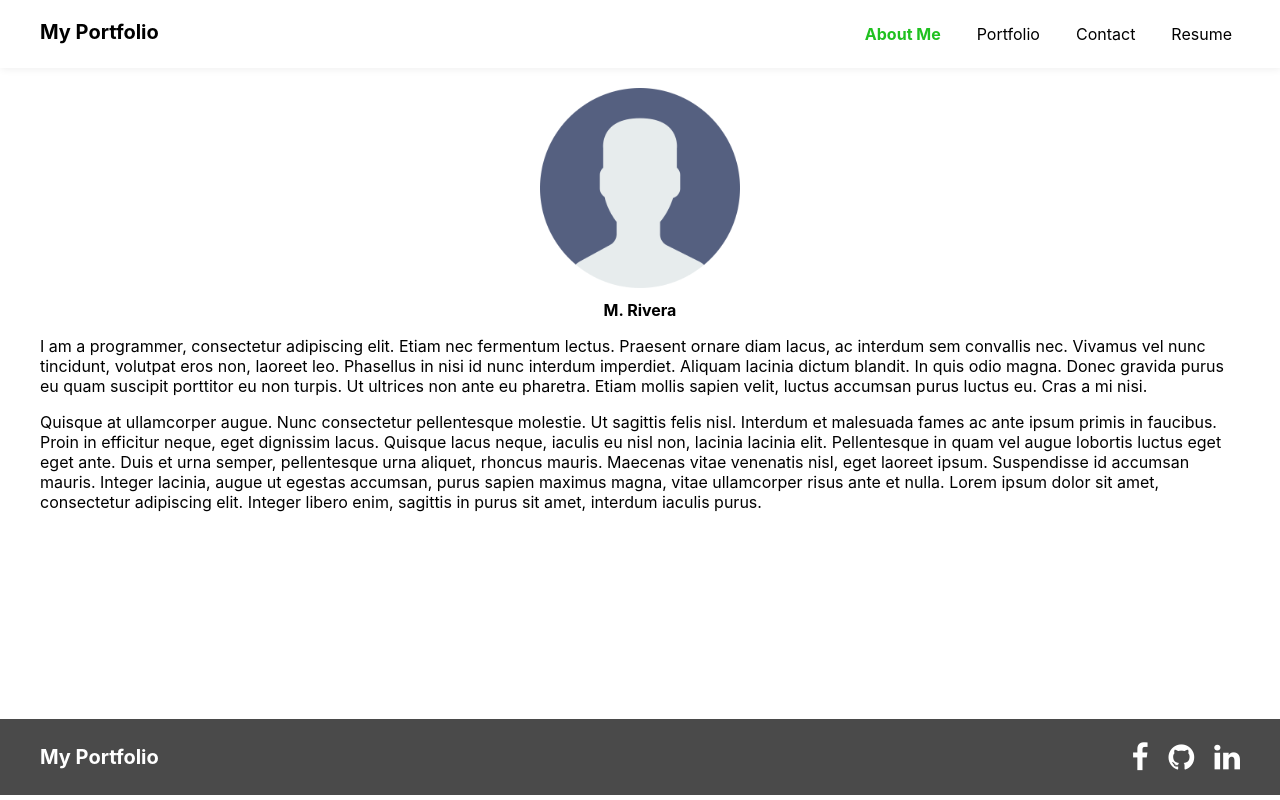
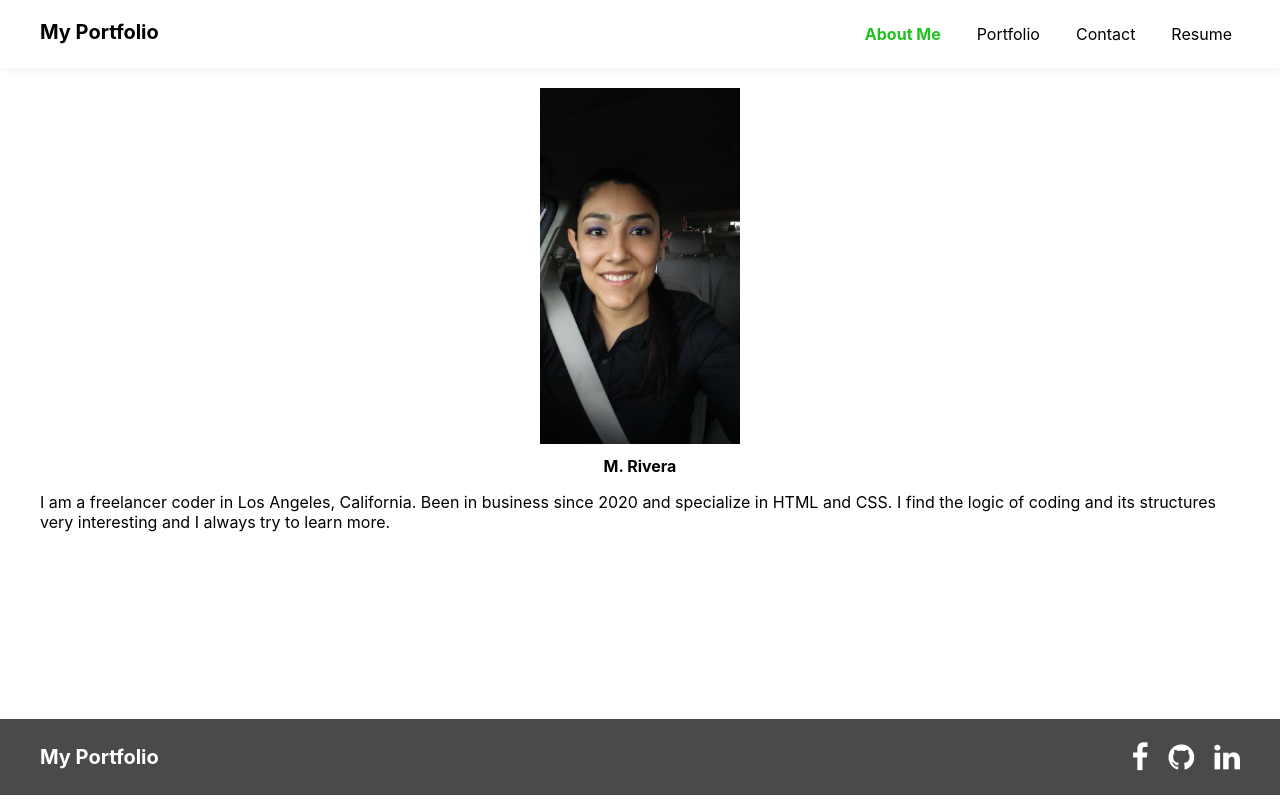
Before and after one commit to Volchenok89/portfolio-test, a React (Create React App) app: page / in a window 1280 px wide. Built offline with nearby package versions, Linux system fonts and the light colour scheme.

Commit message:
Updated my info

```diff
--- a/src/About.js
+++ b/src/About.js
@@ -3,13 +3,12 @@ function About() {
         <>
             <div style={{display: "flex", justifyContent: "center"}}>
                 <div style={{display: "inline-block"}}>
-                    <img className="about-user-avatar" src={process.env.PUBLIC_URL + "/user.png"} alt="Me"></img>
+                    <img className="about-user-avatar" src={process.env.PUBLIC_URL + "/me.jpg"} alt="Me"></img>
                     <span style={{display: "block", textAlign: "center", marginTop: "12px", fontWeight: "bold"}}>M. Rivera</span>
                 </div>
             </div>
             <div>
-                <p>I am a programmer, consectetur adipiscing elit. Etiam nec fermentum lectus. Praesent ornare diam lacus, ac interdum sem convallis nec. Vivamus vel nunc tincidunt, volutpat eros non, laoreet leo. Phasellus in nisi id nunc interdum imperdiet. Aliquam lacinia dictum blandit. In quis odio magna. Donec gravida purus eu quam suscipit porttitor eu non turpis. Ut ultrices non ante eu pharetra. Etiam mollis sapien velit, luctus accumsan purus luctus eu. Cras a mi nisi.</p>
-                <p>Quisque at ullamcorper augue. Nunc consectetur pellentesque molestie. Ut sagittis felis nisl. Interdum et malesuada fames ac ante ipsum primis in faucibus. Proin in efficitur neque, eget dignissim lacus. Quisque lacus neque, iaculis eu nisl non, lacinia lacinia elit. Pellentesque in quam vel augue lobortis luctus eget eget ante. Duis et urna semper, pellentesque urna aliquet, rhoncus mauris. Maecenas vitae venenatis nisl, eget laoreet ipsum. Suspendisse id accumsan mauris. Integer lacinia, augue ut egestas accumsan, purus sapien maximus magna, vitae ullamcorper risus ante et nulla. Lorem ipsum dolor sit amet, consectetur adipiscing elit. Integer libero enim, sagittis in purus sit amet, interdum iaculis purus.</p>
+                <p>I am a freelancer coder in Los Angeles, California. Been in business since 2020 and specialize in HTML and CSS. I find the logic of coding and its structures very interesting and I always try to learn more.</p>
             </div>
         </>
     );
--- a/src/Portfolio.js
+++ b/src/Portfolio.js
@@ -13,7 +13,7 @@ function Portfolio() {
                             </div>
                         </div>
                     </div>
-                    <div className="grid-item" style={{backgroundImage: `url('${process.env.PUBLIC_URL}/projects/online-marketing.PNG')`}}>
+                    <div className="grid-item" style={{backgroundImage: `url('${process.env.PUBLIC_URL}/projects/quizzer.PNG')`}}>
                         <div className="overlay">
                             <div className="text-center">
                                 <a href="https://volchenok89.github.io/MyQuizzer/" target="_blank">Quizzer</a>
@@ -22,7 +22,7 @@ function Portfolio() {
                             </div>
                         </div>
                     </div>
-                    <div className="grid-item" style={{backgroundImage: `url('${process.env.PUBLIC_URL}/projects/password-generator.PNG')`}}>
+                    <div className="grid-item" style={{backgroundImage: `url('${process.env.PUBLIC_URL}/projects/online-marketing.PNG')`}}>
                         <div className="overlay">
                             <div className="text-center">
                                 <a href="https://volchenok89.github.io/HoriseonOnlineMarketingServices/" target="_blank">Horiseon Marketing</a>
@@ -31,7 +31,7 @@ function Portfolio() {
                             </div>
                         </div>
                     </div>
-                    <div className="grid-item" style={{backgroundImage: `url('${process.env.PUBLIC_URL}/projects/quizzer.PNG')`}}>
+                    <div className="grid-item" style={{backgroundImage: `url('${process.env.PUBLIC_URL}/projects/password-generator.PNG')`}}>
                         <div className="overlay">
                             <div className="text-center">
                                 <a href="https://volchenok89.github.io/MyRandomPasswordGenerator/" target="_blank">Password Generator</a>
@@ -63,7 +63,9 @@ function Portfolio() {
                             <div className="text-center">
                                 <a href="http://medipack-front-end.herokuapp.com/login" target="_blank">MediPack</a>
                                 <br/>
-                                <a href="https://github.com/PrinceAdelXX/MediPack-Front-End" target="_blank">GitHub Repo</a>
+                                <a href="https://github.com/PrinceAdelXX/MediPack-Front-End" target="_blank">GitHub Repo (Frontend)</a>
+                                <br/>
+                                <a href="https://github.com/Volchenok89/MediPackBackEnd" target="_blank">GitHub Repo (Backend)</a>
                             </div>
                         </div>
                     </div>
```
Also changed, not shown: public/me.jpg (added).
